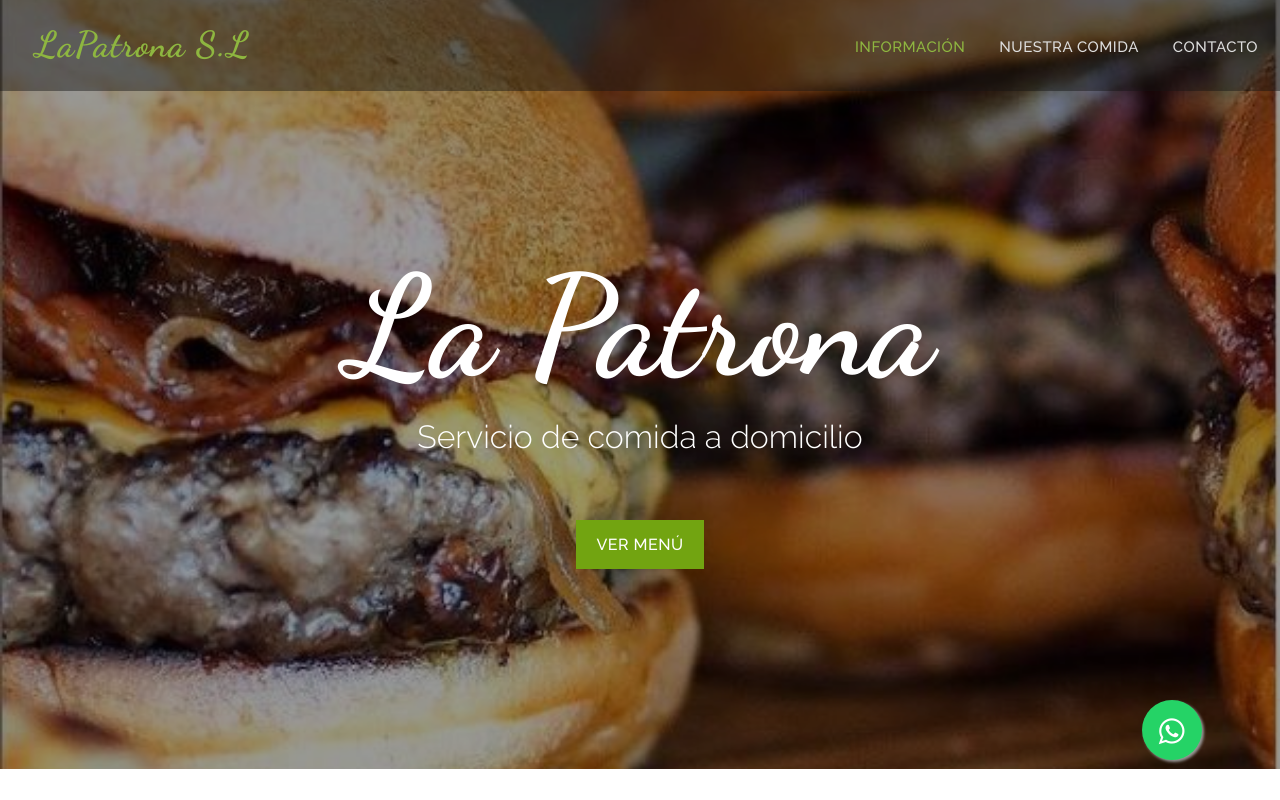
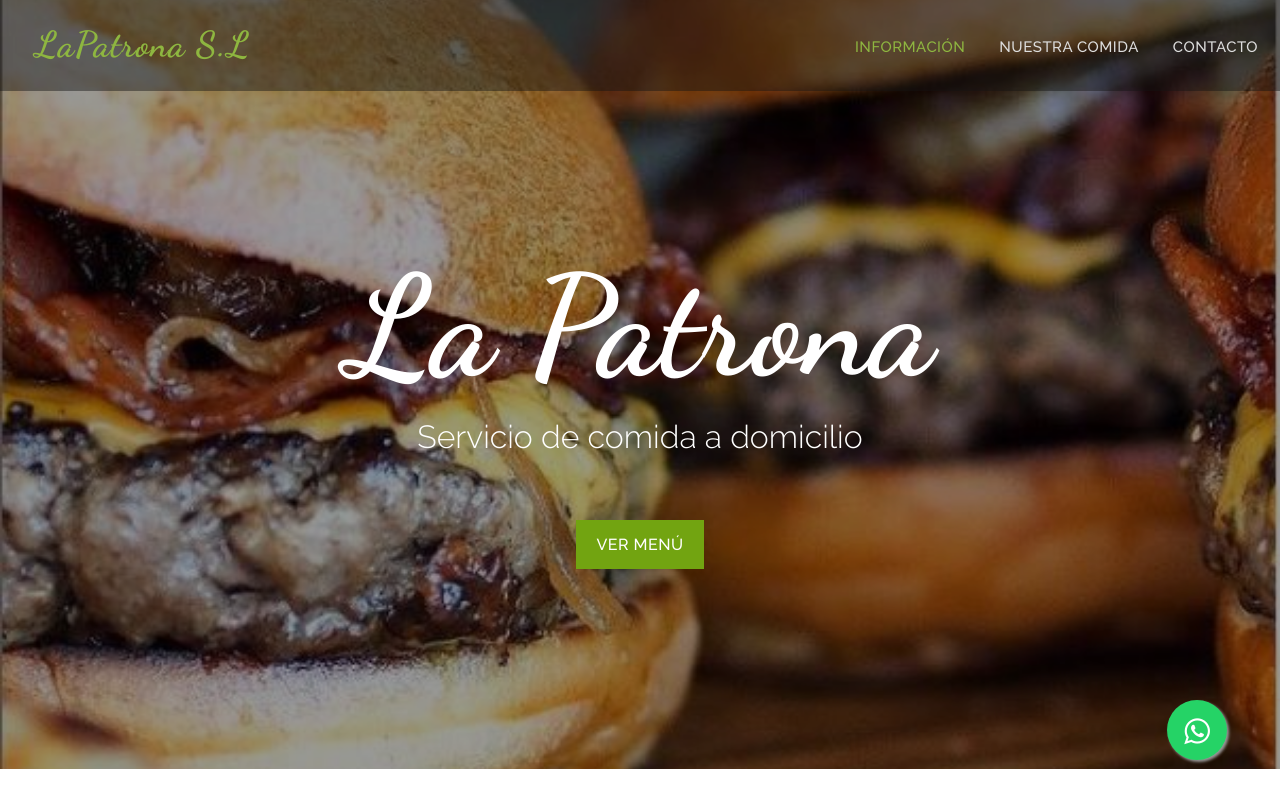
Before and after one commit to FacundoGuasch/Patrona, a plain HTML site: page index.html in a window 1280 px wide. Shown: the top 800 px of the page. Drawn offline with Linux system fonts and the light colour scheme.

Commit message:
Update style.css

```diff
--- a/css/style.css
+++ b/css/style.css
@@ -627,7 +627,7 @@ color: #777;
   font-size:30px;
 	box-shadow: 2px 2px 3px #999;
   z-index:100;
-	margin-right: 3%;
+	margin-right: 1%;
 }
 .float:hover {
 	text-decoration: none;
```
